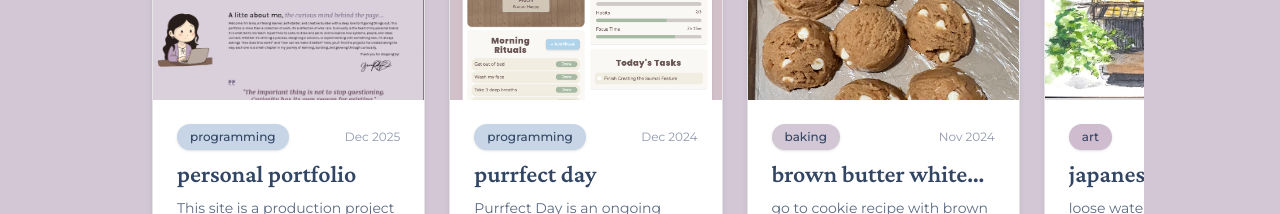
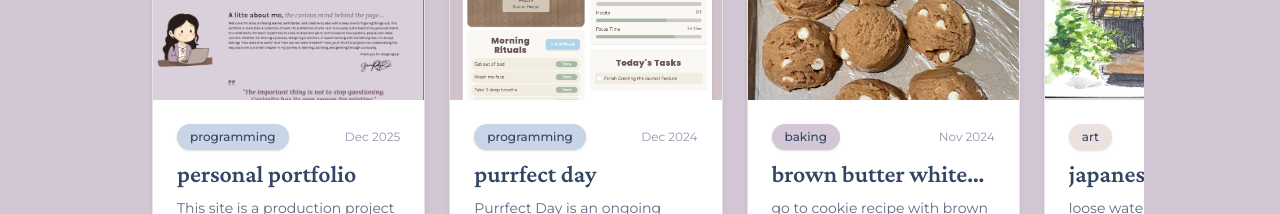
Before and after one commit to ginnaaph/personal-portfolio, a React (Vite) app: page / in a window 1280 px wide. Shown: the part 1840-2054 px from the top of the page. Built offline with nearby package versions, Linux system fonts and the light colour scheme.

Commit message:
style fixes

```diff
--- a/src/explorations/projects/components/ProjectCard.tsx
+++ b/src/explorations/projects/components/ProjectCard.tsx
@@ -52,7 +52,7 @@ function getCategoryBadgeClass(category: ProjectCategory) {
     case "baking":
       return "bg-accent-1 text-main border-accent-1/60"
     case "art":
-      return "bg-accent-2 text-main border-accent-2/60"
+      return "bg-option-1 text-main border-option-1/60"
     default:
       return ""
   }
--- a/src/home/overview/ProjectPreviewCard.tsx
+++ b/src/home/overview/ProjectPreviewCard.tsx
@@ -93,7 +93,7 @@ function getCategoryBadgeClass(category: ProjectCategory) {
     case "baking":
       return "bg-accent-1 text-main border-accent-1/60"
     case "art":
-      return "bg-accent-2 text-main border-accent-2/60"
+      return "bg-option-1 text-main border-option-1/60"
     default:
       return ""
   }
```
